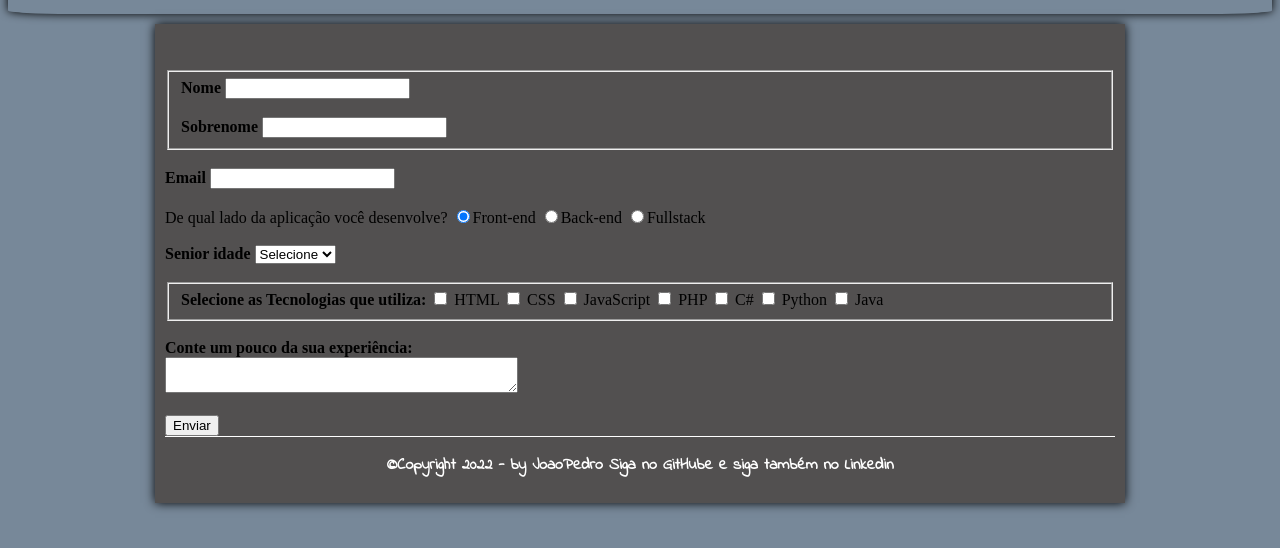
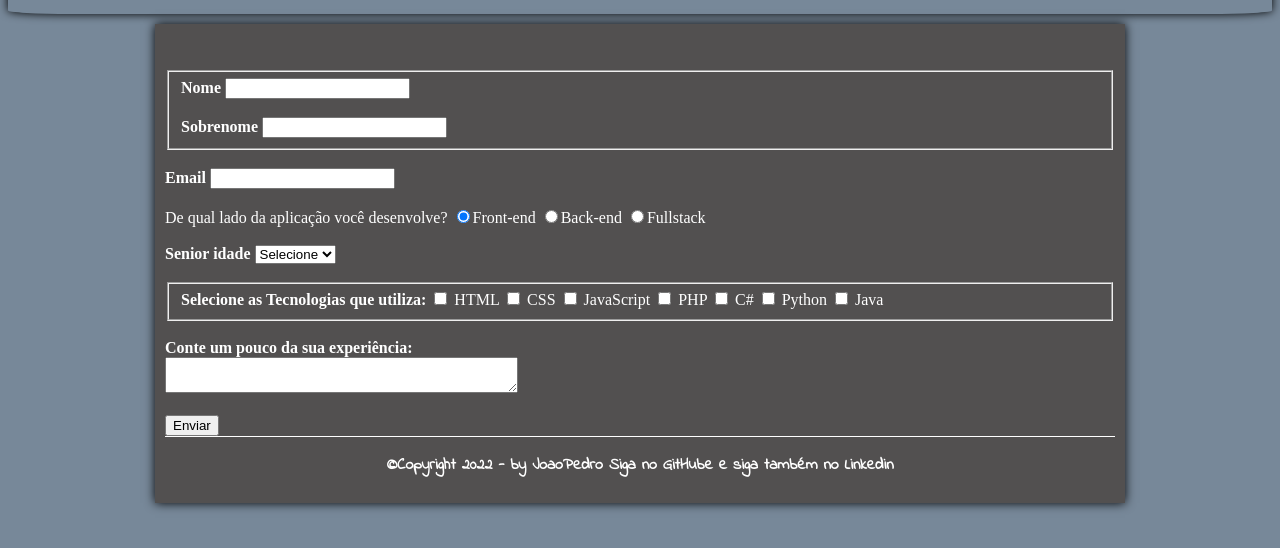
Before and after one commit to jaoopedro/blogdev, a plain HTML site: page registro.html in a window 1280 px wide. Shown: the part 64-612 px from the top of the page. Drawn offline with Linux system fonts and the light colour scheme.

Commit message:
Update formulario.css

```diff
--- a/formulario.css
+++ b/formulario.css
@@ -33,7 +33,9 @@ footer#rodape a{
   font-family: 'Indie Flower', cursive;
 }
 
-
+#formulario{
+  color:#fff;
+}
 
 
 /*MENU*/
```
